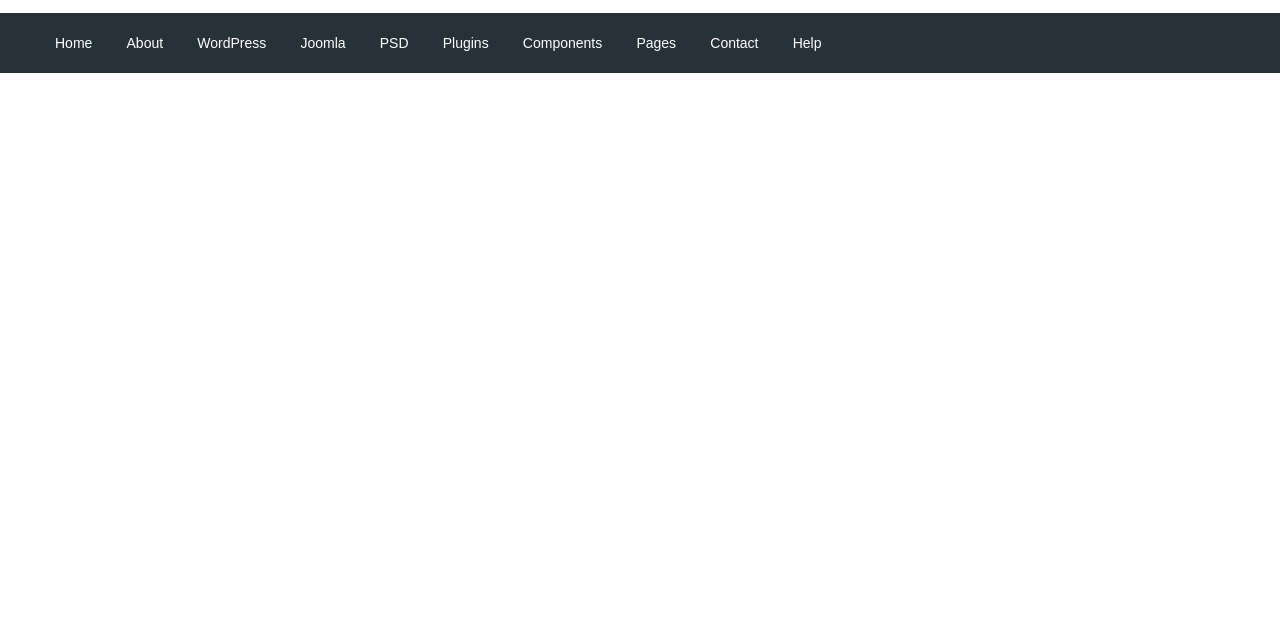
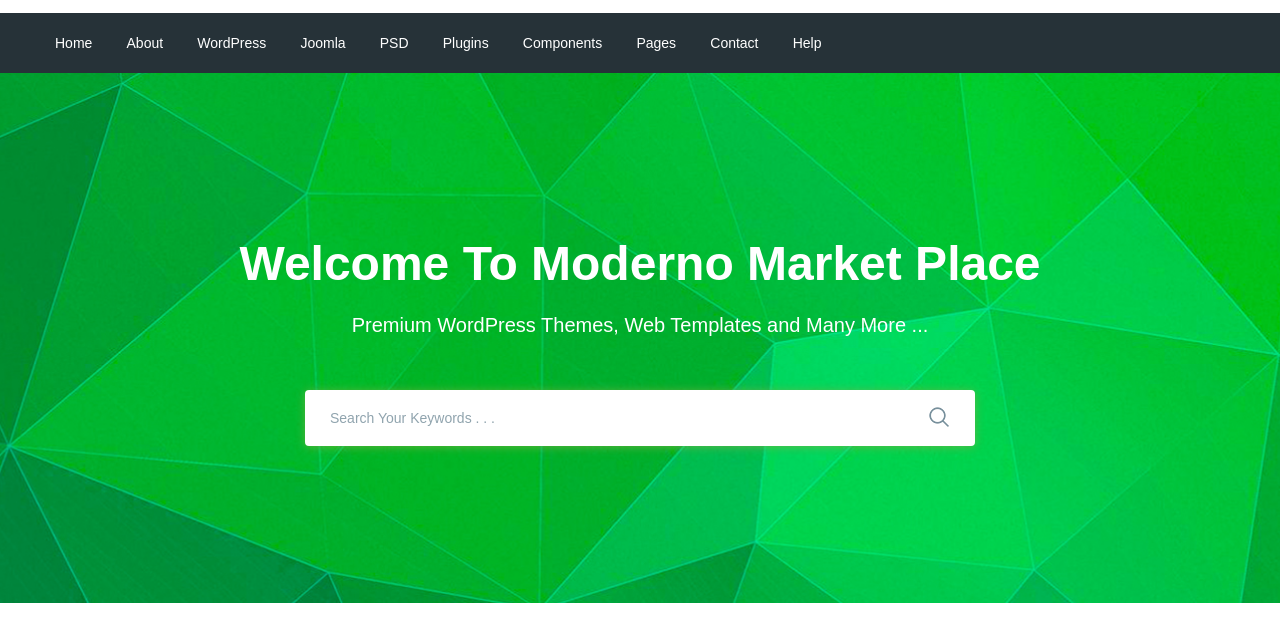
Before and after one commit to FRoverclocker/moderno, a website: page app/index.html in a window 1280 px wide. Shown: the part 77-718 px from the top of the page. Drawn offline with nearby package versions, Linux system fonts and the light colour scheme; files that its build step writes are made by us from their sources.

Commit message:
added search section

```diff
--- a/app/index.html
+++ b/app/index.html
@@ -96,6 +96,26 @@
             </div>
         </div>
     </header>
+    <section class="search" style="background-image: url(../images/search-bg.jpg);">
+        <div class="container">
+            <div class="search__inner">
+                <div class="search__inner-title">
+Welcome To Moderno Market Place
+                </div>
+                <div class="search__inner-text">
+Premium WordPress Themes, Web Templates and Many More ...
+                </div>
+                <div class="search__inner-form">
+                    <form>
+                        <input type="text" placeholder="Search Your Keywords . . ." required>
+                        <button type="submit">
+                            <img src="images/icons/search.png" alt="">
+                        </button>
+                    </form>
+                </div>
+            </div>
+        </div>
+    </section>
 
     <script src="https://ajax.googleapis.com/ajax/libs/jquery/3.6.0/jquery.min.js"></script>
     <script src="js/libs.min.js"></script>
--- a/app/scss/style.scss
+++ b/app/scss/style.scss
@@ -49,3 +49,59 @@
         font-size: 14px;
     }
 }
+.search{
+    background-repeat: no-repeat;
+    background-size: cover;
+    background-position: center;
+    min-height: 530px;
+
+}
+.search__inner{
+    padding: 155px 0 100px;
+    color: #fff;
+    text-align: center;
+    &-title{
+        margin-bottom: 10px;
+        font-size: 48px;
+        font-weight: 700;
+        line-height: 72px;
+    }
+    &-text{
+        margin-bottom: 50px;
+        font-size: 20px;
+        font-weight: 500;
+        line-height: 30px;
+    }
+    &-form{
+        max-width: 670px;
+        margin: auto;
+        position: relative;
+        input{
+            display: block;
+            width: 100%;
+            box-shadow: 0px 1px 10px 0px rgba(124, 178, 64, 0.75);
+            border-radius: 4px;
+            height: 56px;
+            border: none;
+            font-size: 14px;
+            font-weight: 500;
+            padding-left: 25px;
+            padding-right: 60px;
+//          outline: none;
+//          &:focus{
+//                border: 1px solid $green;
+//           }
+            &::placeholder{
+                color: #90a4ae;
+                font-weight: 500;
+            }
+        }
+        button{
+            position: absolute;
+            border: none;
+            background-color: transparent;
+            right: 20px;
+            top: 16px;
+        }
+    }
+}
```
Also changed, not shown: app/images/icons/search.png (added), app/images/icons/search.svg (added), app/images/search-bg.jpg (added).
